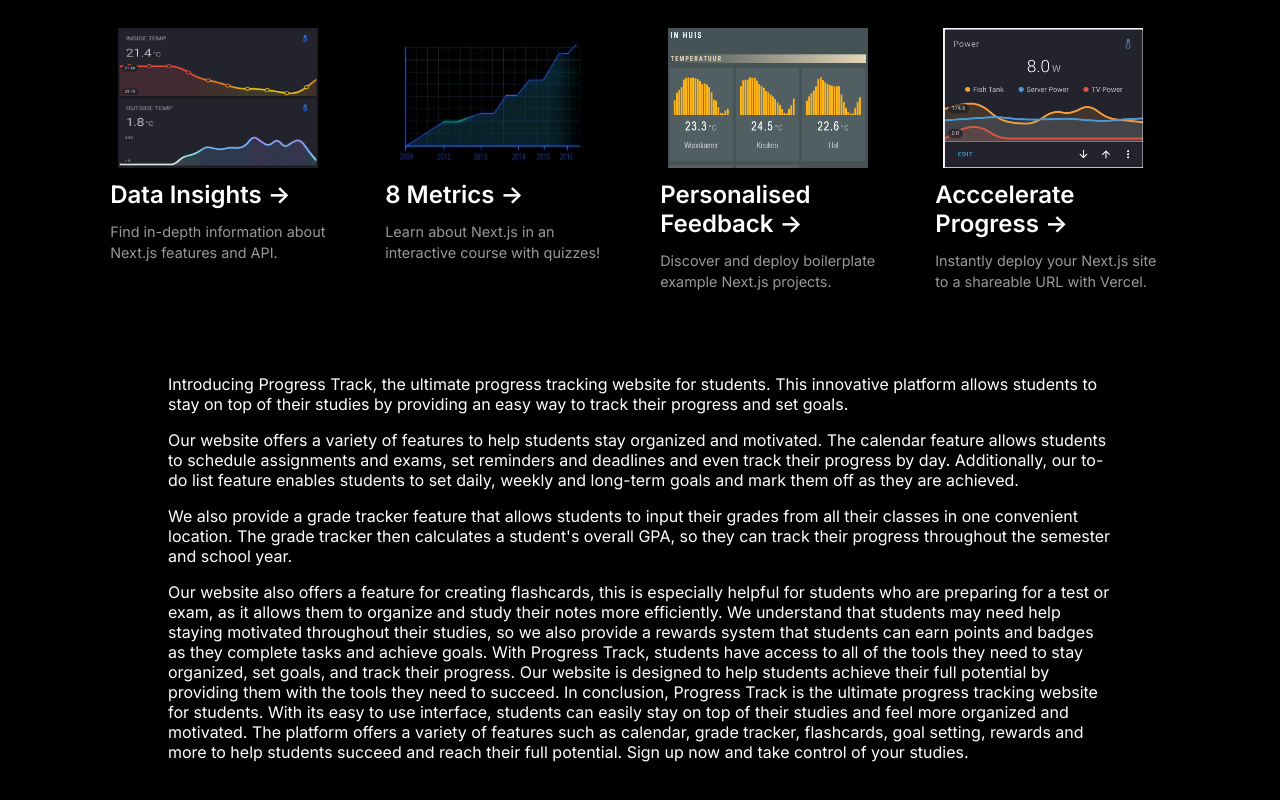
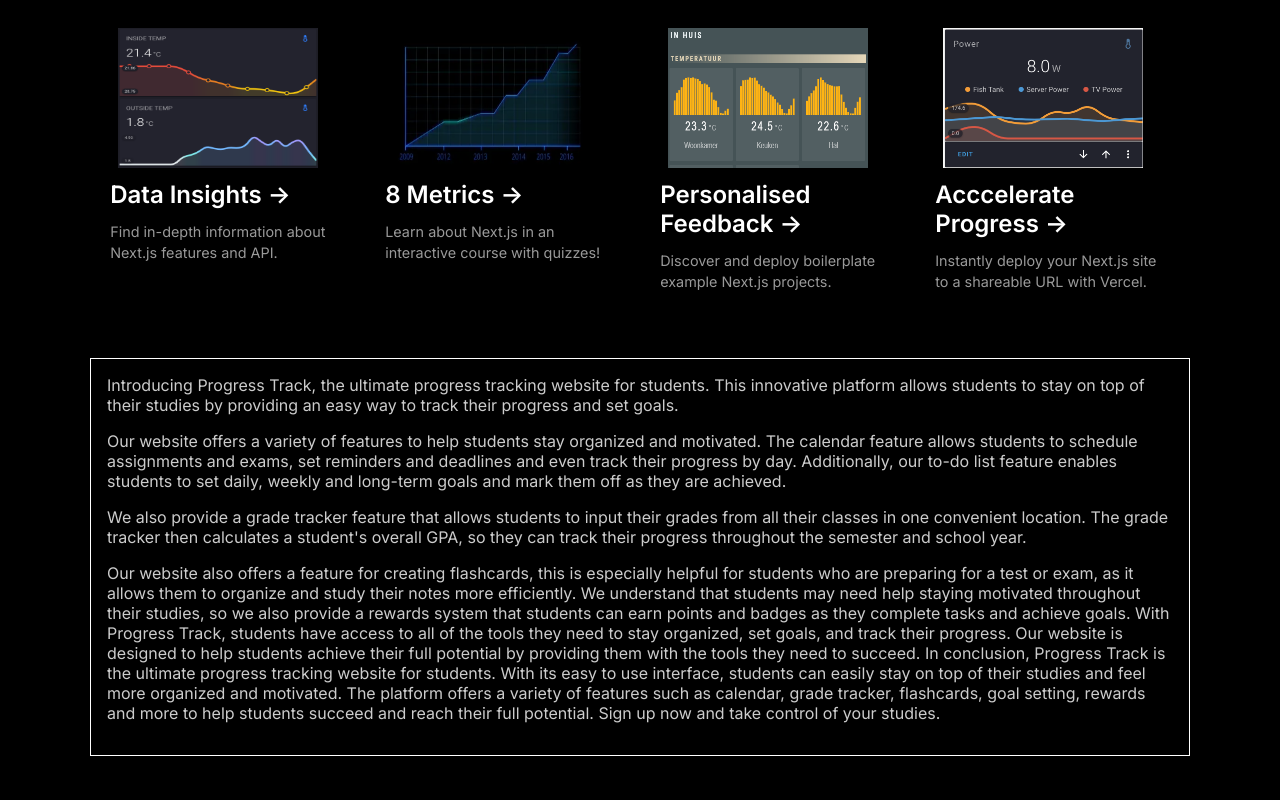
Before and after one commit to bengtlofgren/cleversolution, a Next.js app: page / in a window 1280 px wide. Shown: the part 675-1475 px from the top of the page. Built offline with nearby package versions, Linux system fonts and the light colour scheme.

Commit message:
chatgpt text looks better

```diff
--- a/pages/index.js
+++ b/pages/index.js
@@ -128,23 +128,25 @@ export default function Home() {
             </p>
           </a>
         </div>
-        <div style={{padding: '9em', paddingTop: '4em'}}>
-          <p className={inter.className} style={{ marginBottom: '1em'}}>
+        <div style={{width: 'var(--max-width)', maxWidth: '100%', marginTop:'3em'}}>
+          <div style={{borderStyle: 'solid', borderWidth: 'thin', padding : '1em'}} >
+              <p className={inter.className} style={{ marginBottom: '1em', color: 'rgba(255,255,255,0.8)'}}>
               Introducing Progress Track, the ultimate progress tracking website for students. This innovative platform allows students to stay on top of their studies by providing an easy way to track their progress and set goals.
               </p>
-          <p className={inter.className} style={{ marginBottom: '1em'}}>
+              <p className={inter.className} style={{ marginBottom: '1em', color: 'rgba(255,255,255,0.8)'}}>
               Our website offers a variety of features to help students stay organized and motivated. The calendar feature allows students to schedule assignments and exams, set reminders and deadlines and even track their progress by day. Additionally, our to-do list feature enables students to set daily, weekly and long-term goals and mark them off as they are achieved.
               </p>
-          <p className={inter.className} style={{ marginBottom: '1em'}}>
+              <p className={inter.className} style={{ marginBottom: '1em', color: 'rgba(255,255,255,0.8)'}}>
               We also provide a grade tracker feature that allows students to input their grades from all their classes in one convenient location. The grade tracker then calculates a student's overall GPA, so they can track their progress throughout the semester and school year.
               </p>
-          <p className={inter.className} style={{ marginBottom: '1em'}}>
+              <p className={inter.className} style={{ marginBottom: '1em', color: 'rgba(255,255,255,0.8)'}}>
               Our website also offers a feature for creating flashcards, this is especially helpful for students who are preparing for a test or exam, as it allows them to organize and study their notes more efficiently.
               We understand that students may need help staying motivated throughout their studies, so we also provide a rewards system that students can earn points and badges as they complete tasks and achieve goals.
               With Progress Track, students have access to all of the tools they need to stay organized, set goals, and track their progress. Our website is designed to help students achieve their full potential by providing them with the tools they need to succeed.
               In conclusion, Progress Track is the ultimate progress tracking website for students. With its easy to use interface, students can easily stay on top of their studies and feel more organized and motivated. The platform offers a variety of features such as calendar, grade tracker, flashcards, goal setting, rewards and more to help students succeed and reach their full potential. Sign up now and take control of your studies.
               </p>
           </div>
+        </div>
       </main>
     </>
   )
```
Also changed, not shown: public/sam_reynolds.jpeg (added). Lines whose indentation alone changed are shown as unchanged.
